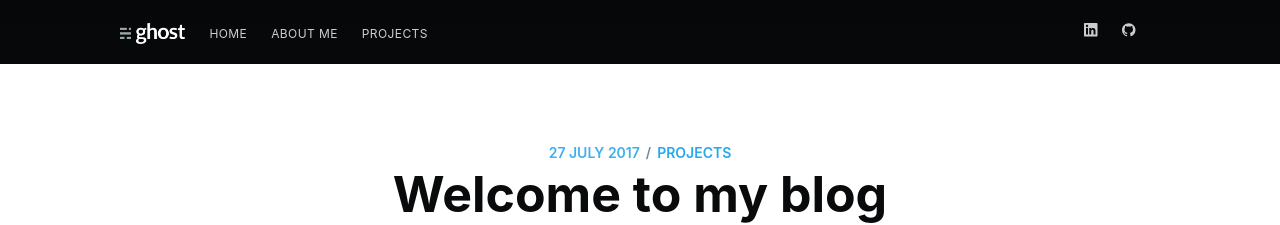
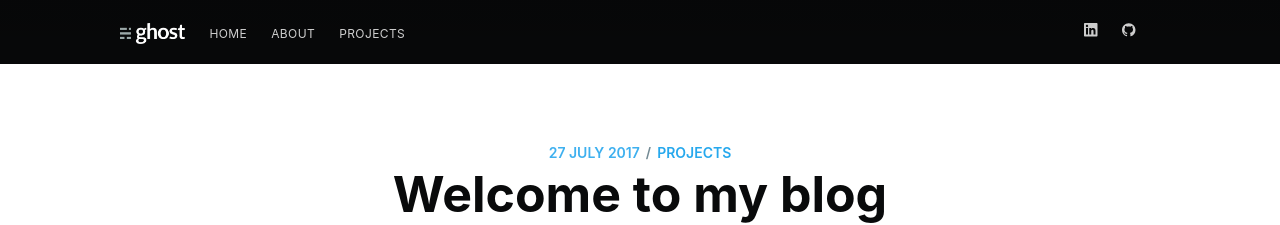
Before and after one commit to SwapnilPande/SwapnilPande.github.io, a Jekyll site: the page built from _posts/2017-07-27-welcome.md, in a window 1280 px wide and 900 px high. Shown: the top 225 px of the window. Built offline with Jekyll 4.4.1, drawn with Linux system fonts in a browser that asks for light colours; nearby versions of some CDN libraries; comment, search, counter and statistics services are not loaded.

Commit message:
Changed name of about page back to about

```diff
--- a/_includes/navigation.html
+++ b/_includes/navigation.html
@@ -1,5 +1,5 @@
 <ul class="nav" role="menu">
     <li class="nav-home" role="menuitem"><a href="{{site.baseurl}}">Home</a></li>
-    <li class="nav-about-me" role="menuitem"><a href="{{site.baseurl}}about/">About Me</a></li>
+    <li class="nav-about" role="menuitem"><a href="{{site.baseurl}}about/">About</a></li>
     <li class="nav-getting-started" role="menuitem"><a href="{{site.baseurl}}tag/projects/">Projects</a></li>
 </ul>
```
